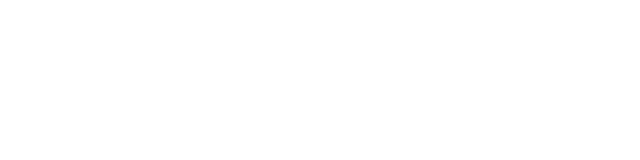
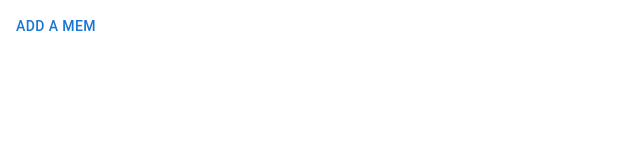
Before and after one commit to PiTiLeZarD/memup, a React (Vite) app: page / in a window 1280 px wide. Shown: the top 160 px of the page, without its empty margins (0-640 px from the left). Built offline with nearby package versions, Linux system fonts and the light colour scheme.

Commit message:
start with mui

```diff
--- a/package.json
+++ b/package.json
@@ -9,6 +9,9 @@
     "author": "",
     "license": "ISC",
     "dependencies": {
+        "@emotion/react": "^11.10.5",
+        "@emotion/styled": "^11.10.5",
+        "@mui/material": "^5.11.1",
         "parcel": "^2.8.2",
         "process": "^0.11.10",
         "react": "^18.2.0",
--- a/src/App.tsx
+++ b/src/App.tsx
@@ -1,4 +1,5 @@
-import React from "react";
+import { Button, Dialog, DialogActions, DialogContent, DialogTitle } from "@mui/material";
+import React, { useState } from "react";
 import { Mem } from "./Mem";
 import { useStore } from "./store";
 
@@ -8,8 +9,17 @@ export type AppComponent = React.FunctionComponent<AppProps>;
 
 export const App: AppComponent = (): JSX.Element => {
     const mems = useStore(({ mems }) => mems);
+    const [addOpen, setAddOpen] = useState<boolean>(false);
     return (
         <div>
+            <Button onClick={() => setAddOpen(true)}>Add a mem</Button>
+            <Dialog open={addOpen} onClose={() => setAddOpen(false)}>
+                <DialogTitle>Add a mem</DialogTitle>
+                <DialogContent>Test</DialogContent>
+                <DialogActions>
+                    <Button onClick={() => setAddOpen(false)}>Close</Button>
+                </DialogActions>
+            </Dialog>
             {mems.map((mem) => (
                 <Mem data={mem} />
             ))}
```
Also changed, not shown: 1 other file (tests, documents, lock files or other folders).
